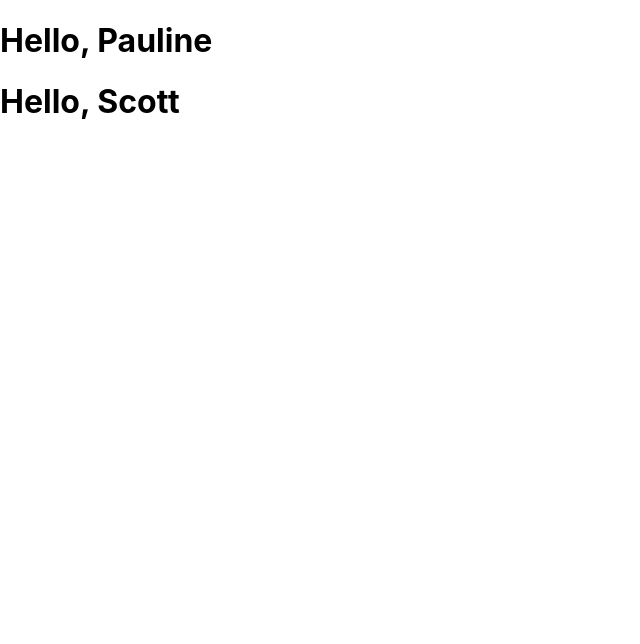
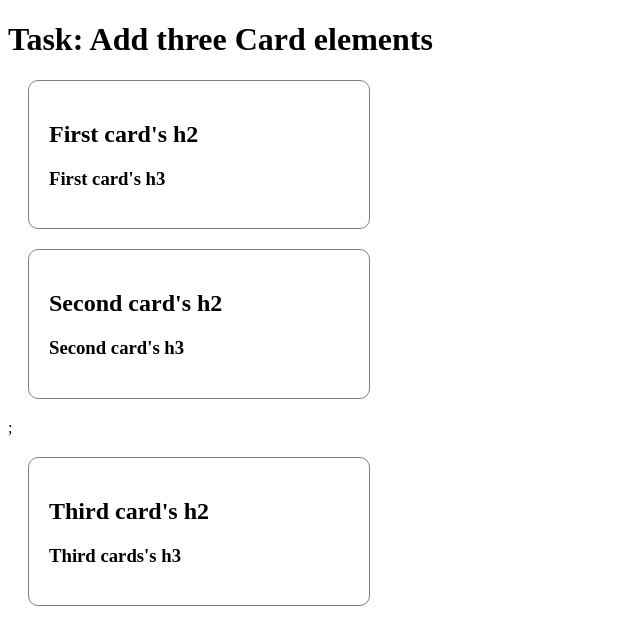
Before and after one commit to scottngocbui/Learning, a JavaScript app in the folder apply-learning/: page / in a window 1280 px wide. Shown: the top 644 px of the page, without its empty margins (0-640 px from the left). Built offline with nearby package versions, Linux system fonts and the light colour scheme.

Commit message:
Changes to learn about props and children

```diff
--- a/apply-learning/src/App.css
+++ b/apply-learning/src/App.css
@@ -1,38 +1,7 @@
-.App {
-  text-align: center;
+.card {
+  margin: 20px;
+  max-width: 300px;
+  border: 1px solid gray;
+  padding: 20px;
+  border-radius: 10px;
 }
-
-.App-logo {
-  height: 40vmin;
-  pointer-events: none;
-}
-
-@media (prefers-reduced-motion: no-preference) {
-  .App-logo {
-    animation: App-logo-spin infinite 20s linear;
-  }
-}
-
-.App-header {
-  background-color: #282c34;
-  min-height: 100vh;
-  display: flex;
-  flex-direction: column;
-  align-items: center;
-  justify-content: center;
-  font-size: calc(10px + 2vmin);
-  color: white;
-}
-
-.App-link {
-  color: #61dafb;
-}
-
-@keyframes App-logo-spin {
-  from {
-    transform: rotate(0deg);
-  }
-  to {
-    transform: rotate(360deg);
-  }
-}
--- a/apply-learning/src/App.js
+++ b/apply-learning/src/App.js
@@ -1,12 +1,15 @@
-import Heading from "./components/Heading";
+import "./App.css";
+import Card from "./components/Card.js"
 
 function App() {
-    return (
-        <div className="App">
-            <Heading firstName="Pauline" />
-            <Heading firstName="Scott" />
-        </div>
-    );
-};
+  return (
+    <div className="App">
+        <h1>Task: Add three Card elements</h1>
+        <Card h2="First card's h2" h3="First card's h3" />
+        <Card h2="Second card's h2" h3="Second card's h3"/>;
+        <Card h2="Third card's h2" h3="Third cards's h3"/>
+    </div>
+  );
+}
 
 export default App;
--- /dev/null
+++ b/apply-learning/src/components/Card.js
@@ -0,0 +1,10 @@
+function Card(props){
+    return (
+        <div className="card">
+            <h2>{props.h2}</h2>
+            <h3>{props.h3}</h3>
+        </div>
+    )
+}
+
+export default Card;
--- a/apply-learning/src/index.js
+++ b/apply-learning/src/index.js
@@ -1,17 +1,5 @@
-import React from 'react';
 import ReactDOM from 'react-dom/client';
-import './index.css';
 import App from './App';
-import reportWebVitals from './reportWebVitals';
 
 const root = ReactDOM.createRoot(document.getElementById('root'));
-root.render(
-  <React.StrictMode>
-    <App />
-  </React.StrictMode>
-);
-
-// If you want to start measuring performance in your app, pass a function
-// to log results (for example: reportWebVitals(console.log))
-// or send to an analytics endpoint. Learn more: https://bit.ly/CRA-vitals
-reportWebVitals();
+root.render(<App />);
```
Also changed, not shown: apply-learning/src/components/Nav.js (+5 -10 lines).
